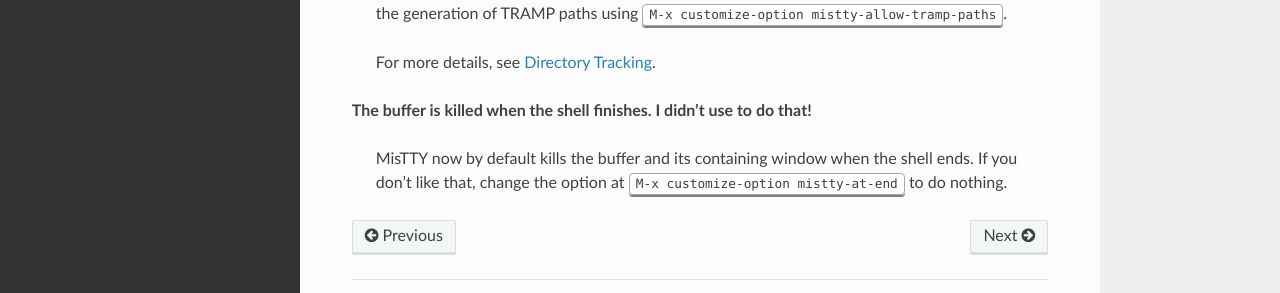
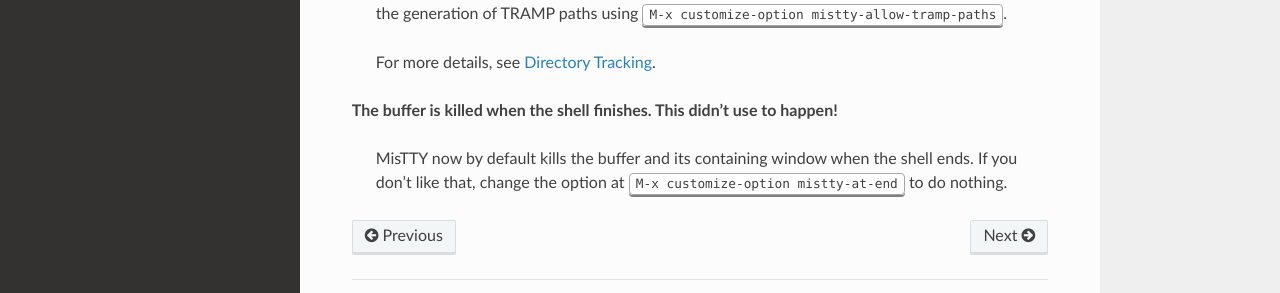
Before and after one commit to szermatt/mistty, a Sphinx documentation site: the page built from docs/source/faq.rst, in a window 1280 px wide and 900 px high, scrolled down 2602 px. Shown: the part 515-808 px from the top of the window. Built offline with Sphinx 7.4.7 and the Read the Docs theme 3.1.0, drawn with Linux system fonts in a browser that asks for light colours.

Commit message:
docs: Update wording of FAQ entry.

```diff
--- a/docs/source/faq.rst
+++ b/docs/source/faq.rst
@@ -165,7 +165,7 @@
 
     For more details, see :ref:`dirtrack`.
 
-**The buffer is killed when the shell finishes. I didn't use to do that!**
+**The buffer is killed when the shell finishes. This didn't use to happen!**
 
      .. index:: pair: variable; mistty-at-end
 
```
Also changed, not shown: 1 other file.
